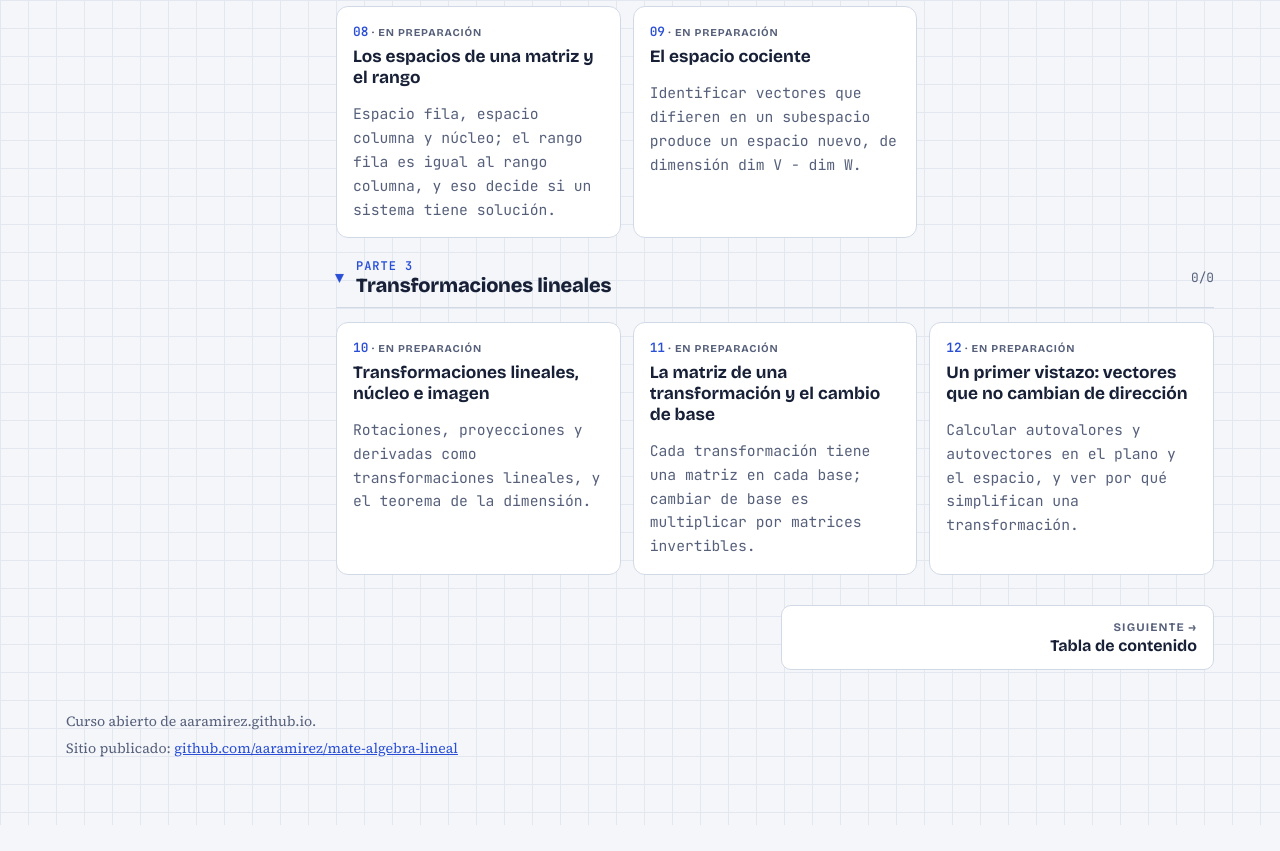
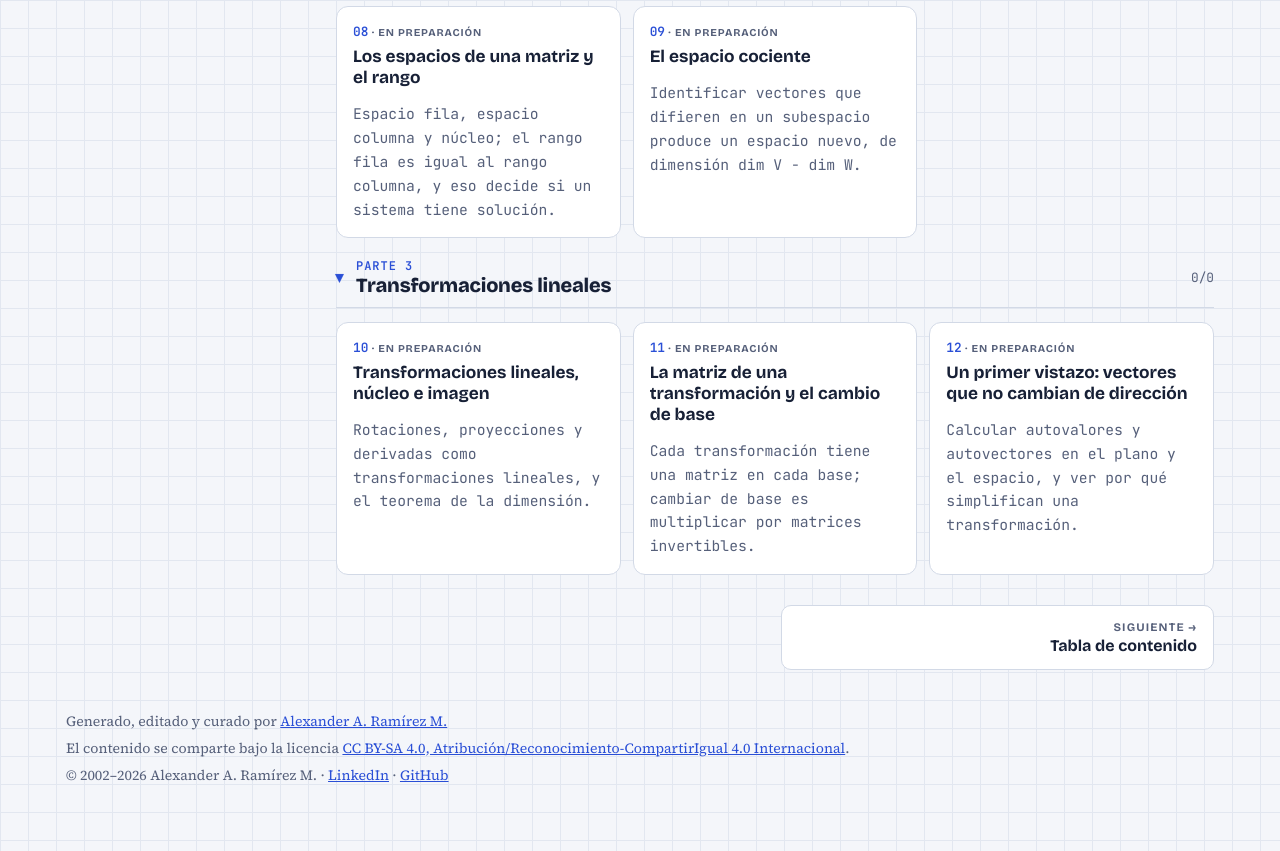
Before and after one commit to aaramirez/mate-algebra-lineal, a plain HTML site: page index.html in a window 1280 px wide. Shown: the part 2240-3091 px from the top of the page. Before the commit the page ends 3065 px from the top, so only its background shows below. Drawn offline with nearby package versions, Linux system fonts and the light colour scheme.

Commit message:
Pie común: autoría, licencia CC BY-SA 4.0 y año que se actualiza solo

```diff
--- a/index.html
+++ b/index.html
@@ -83,7 +83,7 @@ height="0" width="0" style="display:none;visibility:hidden"></iframe></noscript>
 <nav class="pager" id="pager" aria-label="Capítulo anterior y siguiente"></nav>
 </main>
 </div>
-<footer><span>Curso abierto de aaramirez.github.io.</span><span>Sitio publicado: <a href="https://github.com/aaramirez/mate-algebra-lineal" target="_blank" rel="noopener">github.com/aaramirez/mate-algebra-lineal</a></span></footer>
+<footer><span>Generado, editado y curado por <a href="https://www.linkedin.com/in/alexander-ramirez-morales/" target="_blank" rel="noopener">Alexander A. Ramírez M.</a></span><span>El contenido se comparte bajo la licencia <a href="https://creativecommons.org/licenses/by-sa/4.0/deed.es" target="_blank" rel="noopener">CC BY-SA 4.0, Atribución/Reconocimiento-CompartirIgual 4.0 Internacional</a>.</span><span>© 2002–<span data-anio>2026</span> Alexander A. Ramírez M. · <a href="https://www.linkedin.com/in/alexander-ramirez-morales/" target="_blank" rel="noopener">LinkedIn</a> · <a href="https://github.com/aaramirez" target="_blank" rel="noopener">GitHub</a></span><script>document.querySelectorAll('[data-anio]').forEach(function (e) { e.textContent = new Date().getFullYear(); });</script></footer>
 </div>
 <script src="assets/lab.js"></script>
 </body>
```
Also changed, not shown: temario.html (+1 -1 lines).
